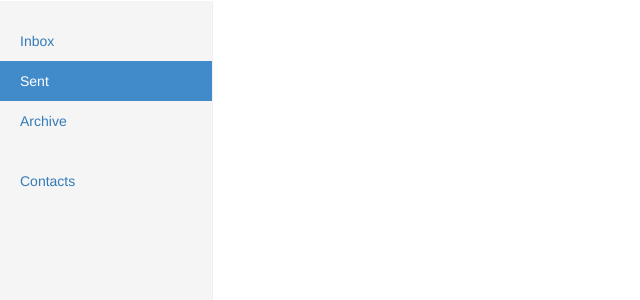
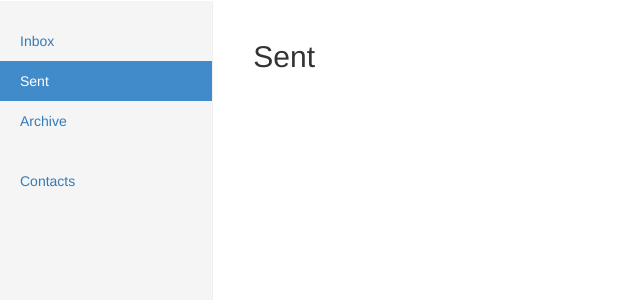
Before and after one commit to mtttmpl/web-sms, a CodeIgniter app: page /web-sms/sent in a window 1280 px wide. Shown: the part 50-350 px from the top of the page, without its empty margins (0-640 px from the left). Run offline with CodeIgniter, Linux system fonts and the light colour scheme; some libraries are stand-ins or nearby versions.

Commit message:
Load inbox and sent in the current column

```diff
--- a/application/views/inbox.php
+++ b/application/views/inbox.php
@@ -1,4 +1,4 @@
-<div class="row">
+<div class="col-sm-9 col-sm-offset-3 col-md-10 col-md-offset-2 main">
     <div class="page-title">
         <h2>Inbox</h2>
     </div>
--- a/application/views/sent.php
+++ b/application/views/sent.php
@@ -1 +1,5 @@
-<h2>Sent</h2>
+<div class="col-sm-9 col-sm-offset-3 col-md-10 col-md-offset-2 main">
+    <div class="page-title">
+        <h2>Sent</h2>
+    </div>
+</div>
```
